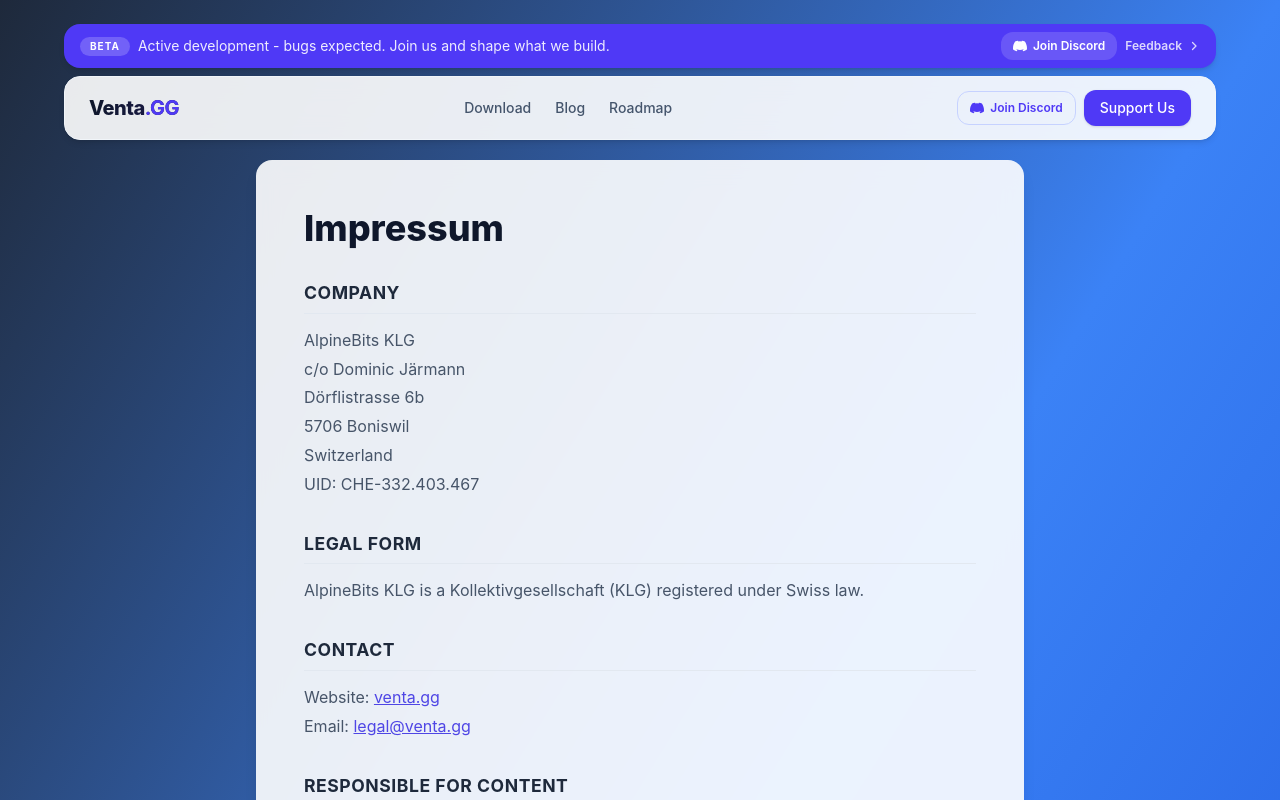
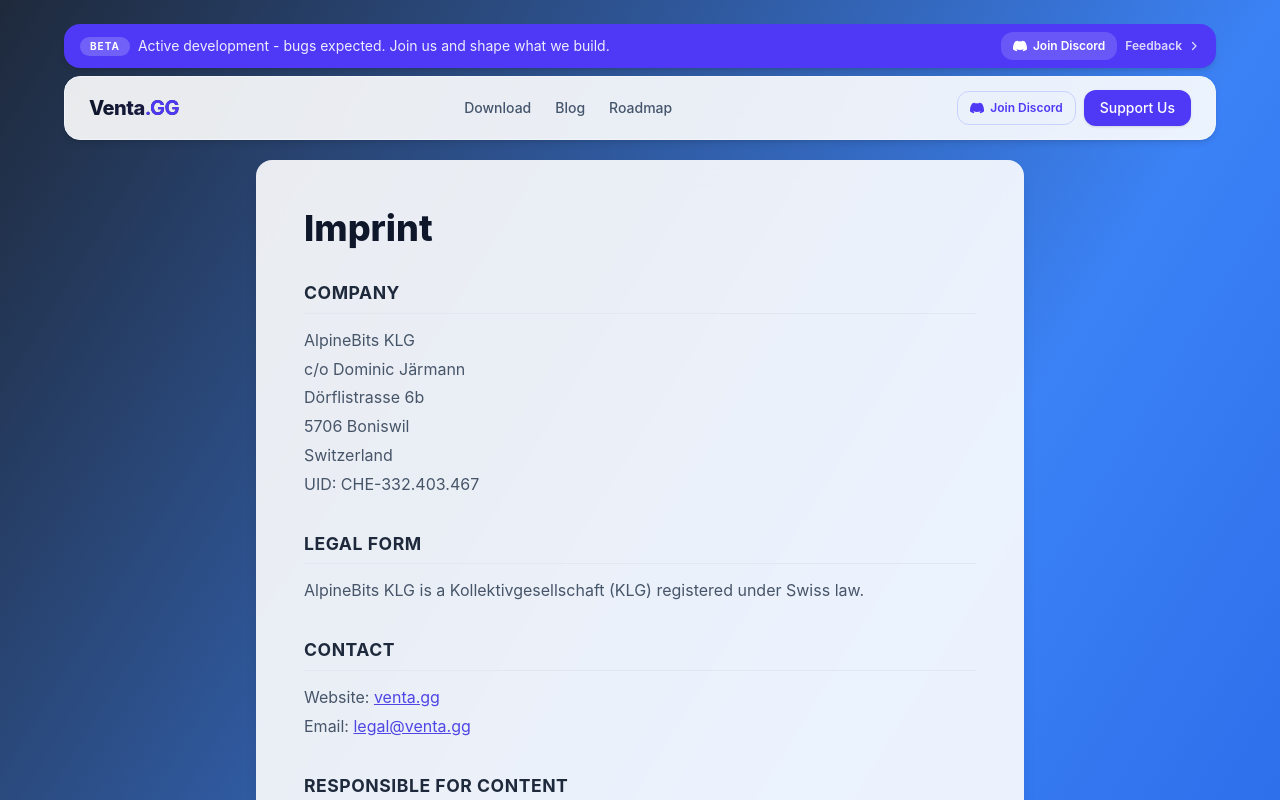
Before and after one commit to AlpineBits-ch/venta-landing, an Angular app: page /impressum in a window 1280 px wide. Shown: the top 800 px of the page. Built offline with nearby package versions, Linux system fonts and the light colour scheme.

Commit message:
Update impressum.ts

```diff
--- a/src/app/components/legal/impressum.ts
+++ b/src/app/components/legal/impressum.ts
@@ -8,7 +8,7 @@
     <section class="pt-40 pb-20 px-4 min-h-screen">
       <div class="max-w-3xl mx-auto">
         <div class="bg-white/90 backdrop-blur-md rounded-2xl p-8 sm:p-12 shadow-lg legal-prose">
-          <h1 class="text-3xl sm:text-4xl font-extrabold text-slate-900 mb-4">Impressum</h1>
+          <h1 class="text-3xl sm:text-4xl font-extrabold text-slate-900 mb-4">Imprint</h1>
 
           <h2>Company</h2>
           <address>
```
